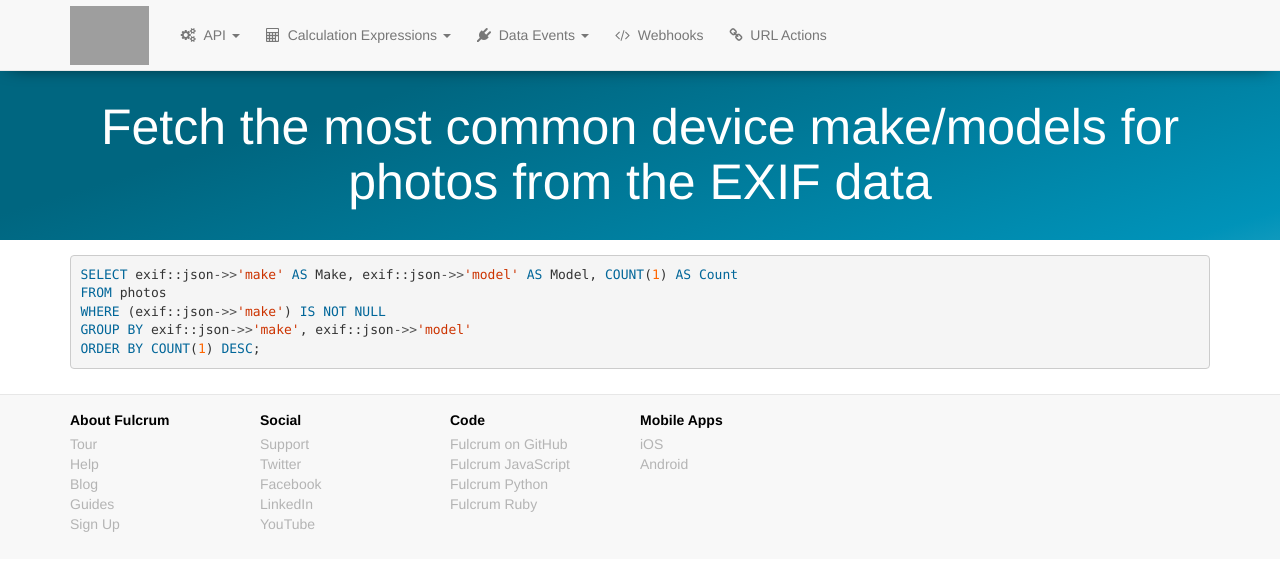
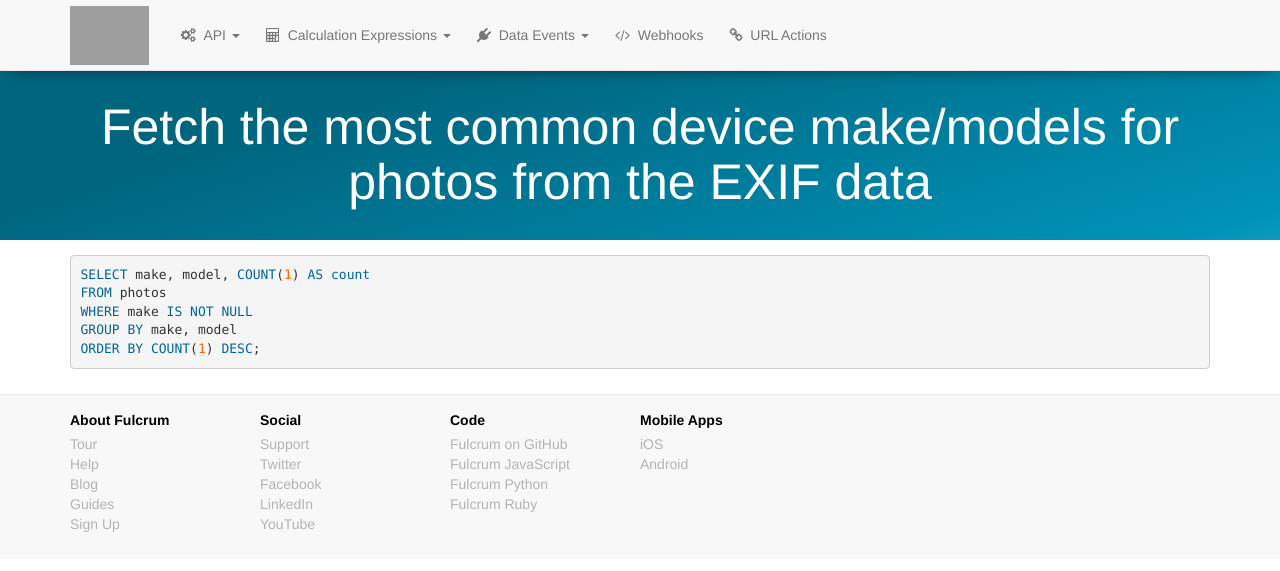
Before and after one commit to rylincoln/developer.fulcrumapp.com, a Jekyll site: the page built from _query-api-examples/fetch-devices-from-photos.md, in a window 1280 px wide. Shown: the top 571 px of the page. Built offline with Jekyll 4.4.1, drawn with Linux system fonts in a browser that asks for light colours; nearby versions of some CDN libraries; grey boxes are pictures that could not be loaded.

Commit message:
The make and model are actual columns now. No need for hax

````diff
--- a/_query-api-examples/fetch-devices-from-photos.md
+++ b/_query-api-examples/fetch-devices-from-photos.md
@@ -11,9 +11,9 @@ tags:
 ---
 
 ```sql
-SELECT exif::json->>'make' AS Make, exif::json->>'model' AS Model, COUNT(1) AS Count
+SELECT make, model, COUNT(1) AS count
 FROM photos
-WHERE (exif::json->>'make') IS NOT NULL
-GROUP BY exif::json->>'make', exif::json->>'model'
+WHERE make IS NOT NULL
+GROUP BY make, model
 ORDER BY COUNT(1) DESC;
 ```
````
